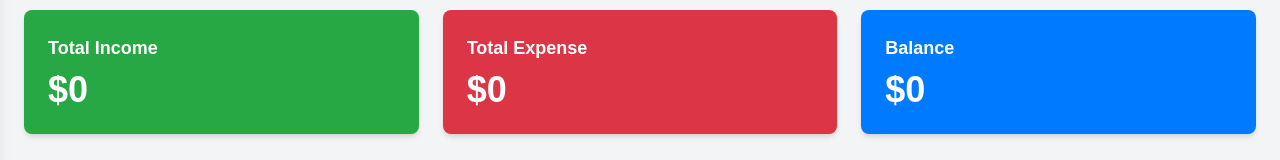
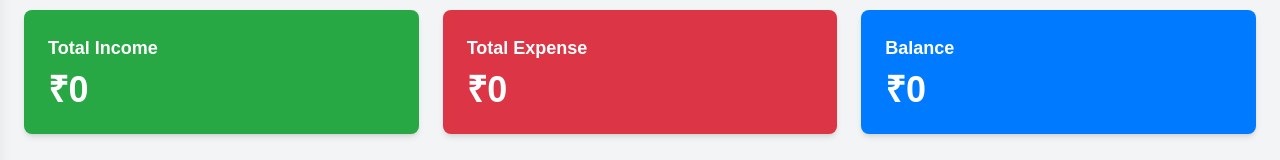
Before and after one commit to shriyac04/FinTrack, a React (Create React App) app in the folder frontend/finance-manager/: page /dashboard in a window 1280 px wide. Shown: the part 262-422 px from the top of the page. Built offline with nearby package versions, Linux system fonts and the light colour scheme; no server answers.

Commit message:
minor fixes

```diff
--- a/frontend/finance-manager/src/pages/Dashboard.js
+++ b/frontend/finance-manager/src/pages/Dashboard.js
@@ -277,14 +277,14 @@ function Dashboard() {
             style={getCardStyles("income")}
           >
             <h2 className="text-lg font-bold">Total Income</h2>
-            <p className="text-4xl font-extrabold mt-2">${totalIncome}</p>
+            <p className="text-4xl font-extrabold mt-2">₹{totalIncome}</p>
           </div>
           <div
             className="p-6 rounded-lg shadow-md transition-transform duration-300 transform hover:scale-105 hover:shadow-lg"
             style={getCardStyles("expense")}
           >
             <h2 className="text-lg font-bold">Total Expense</h2>
-            <p className="text-4xl font-extrabold mt-2">${totalExpense}</p>
+            <p className="text-4xl font-extrabold mt-2">₹{totalExpense}</p>
           </div>
           <div
             className="p-6 rounded-lg shadow-md transition-transform duration-300 transform hover:scale-105 hover:shadow-lg"
@@ -292,7 +292,7 @@ function Dashboard() {
           >
             <h2 className="text-lg font-bold">Balance</h2>
             <p className="text-4xl font-extrabold mt-2">
-              ${totalIncome - totalExpense}
+            ₹{totalIncome - totalExpense}
             </p>
           </div>
         </div>
--- a/frontend/finance-manager/src/pages/ExpensePage.js
+++ b/frontend/finance-manager/src/pages/ExpensePage.js
@@ -205,7 +205,7 @@ const ExpensePage = () => {
           >
             <div className="bg-red-500 text-white p-3 rounded-lg mb-4 text-center">
               <h2 className="text-sm font-semibold">Total Expense</h2>
-              <p className="text-xl font-bold">${totalExpense}</p>
+              <p className="text-xl font-bold">₹{totalExpense}</p>
             </div>
             <div className="flex-grow">
               <Bar
@@ -243,7 +243,7 @@ const ExpensePage = () => {
                     <td className="p-2 border">
                       {new Date(exp.date).toLocaleDateString()}
                     </td>
-                    <td className="p-2 border">${exp.amount}</td>
+                    <td className="p-2 border">₹{exp.amount}</td>
                     <td className="p-2 border">{exp.category}</td>
                     <td className="p-2 border text-center">
                       <button
--- a/frontend/finance-manager/src/pages/IncomePage.js
+++ b/frontend/finance-manager/src/pages/IncomePage.js
@@ -151,7 +151,7 @@ const IncomePage = () => {
                     }`}>
                         <div className="bg-blue-500 text-white p-3 rounded-lg mb-4 text-center">
                             <h2 className="text-sm font-semibold">Total Income</h2>
-                            <p className="text-xl font-bold">${totalIncome}</p>
+                            <p className="text-xl font-bold">₹{totalIncome}</p>
                         </div>
                         <div className="flex-grow">
                             <Bar data={chartData} options={{ responsive: true, maintainAspectRatio: false }} />
@@ -179,7 +179,7 @@ const IncomePage = () => {
                                 <tr key={inc._id} className="hover:bg-blue-50">
                                     <td className="p-2 border">{inc.title}</td>
                                     <td className="p-2 border">{new Date(inc.date).toLocaleDateString()}</td>
-                                    <td className="p-2 border">${inc.amount}</td>
+                                    <td className="p-2 border">₹{inc.amount}</td>
                                     <td className="p-2 border">{inc.category}</td>
                                     <td className="p-2 border text-center">
                                         <button
```
Also changed, not shown: 2 other files (tests, documents, lock files or other folders).
